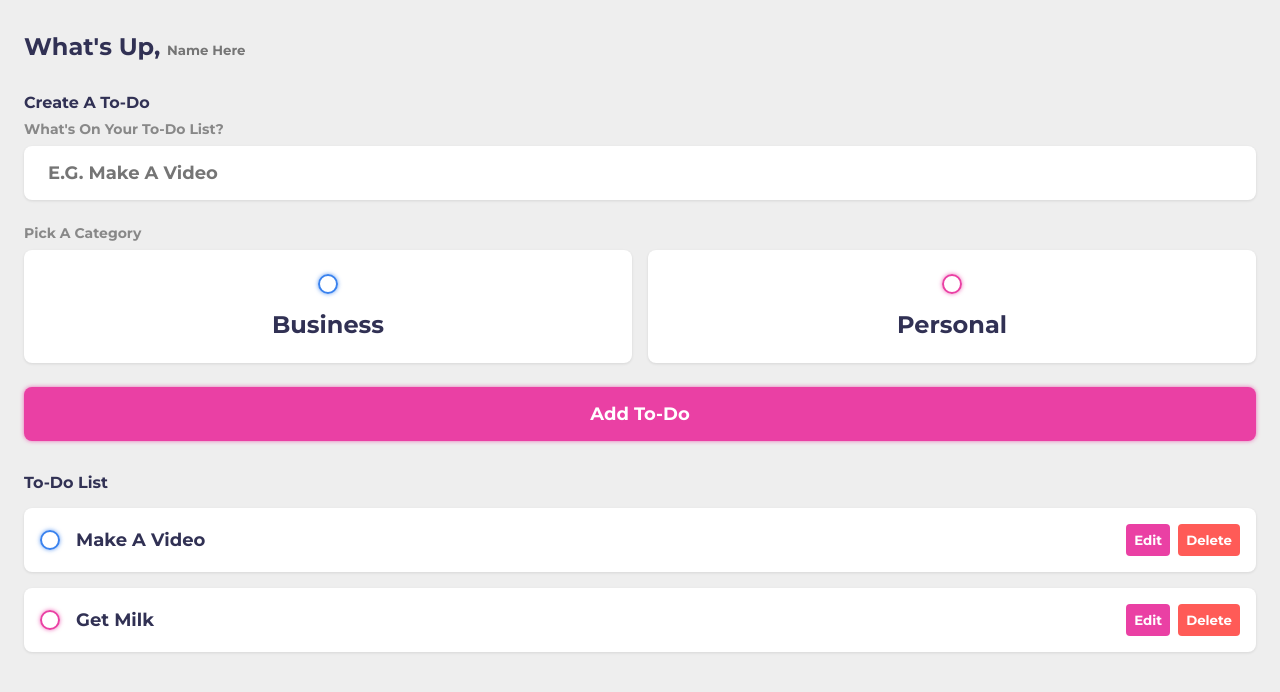
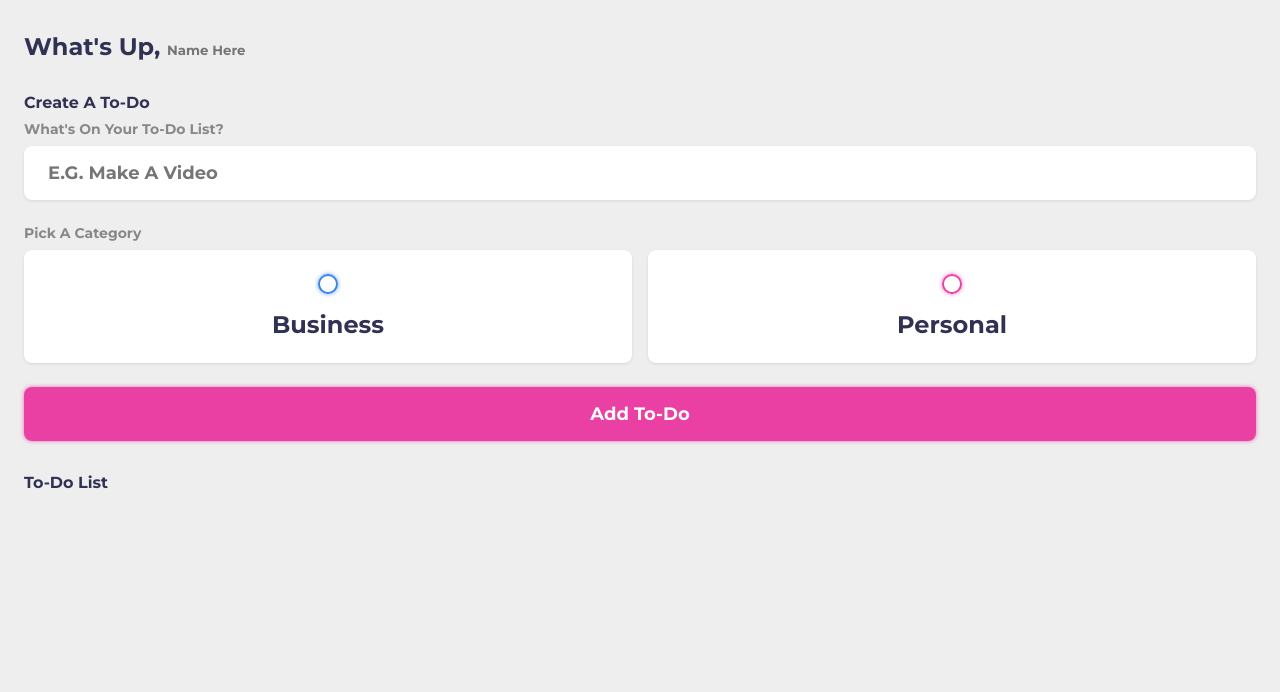
Before and after one commit to An7onioRS/to-do-list-proj, a website built with webpack: page src/index.html in a window 1280 px wide. Built offline with nearby package versions, Linux system fonts and the light colour scheme.

Commit message:
Update HTML and Webpack packages

```diff
--- a/package.json
+++ b/package.json
@@ -23,5 +23,8 @@
     "style-loader": "^3.3.1",
     "webpack": "^5.74.0",
     "webpack-cli": "^4.10.0"
+  },
+  "dependencies": {
+    "watch": "^1.0.2"
   }
 }
--- a/src/index.html
+++ b/src/index.html
@@ -54,7 +54,7 @@
         <section class="todo-list">
             <h3>to-do list</h3>
             <div class="list" id="todo-list">
-                <div class="todo-item">
+                <!-- <div class="todo-item">
                     <label>
                         <input type="checkbox">
                         <span class="bubble business"></span>
@@ -82,7 +82,7 @@
                         <button class="edit">edit</button>
                         <button class="delete">delete</button>
                     </div>
-                </div>
+                </div> -->
             </div>
         </section>
     </div>
```
Also changed, not shown: src/index.js (line endings or trailing spaces), 1 other file.
